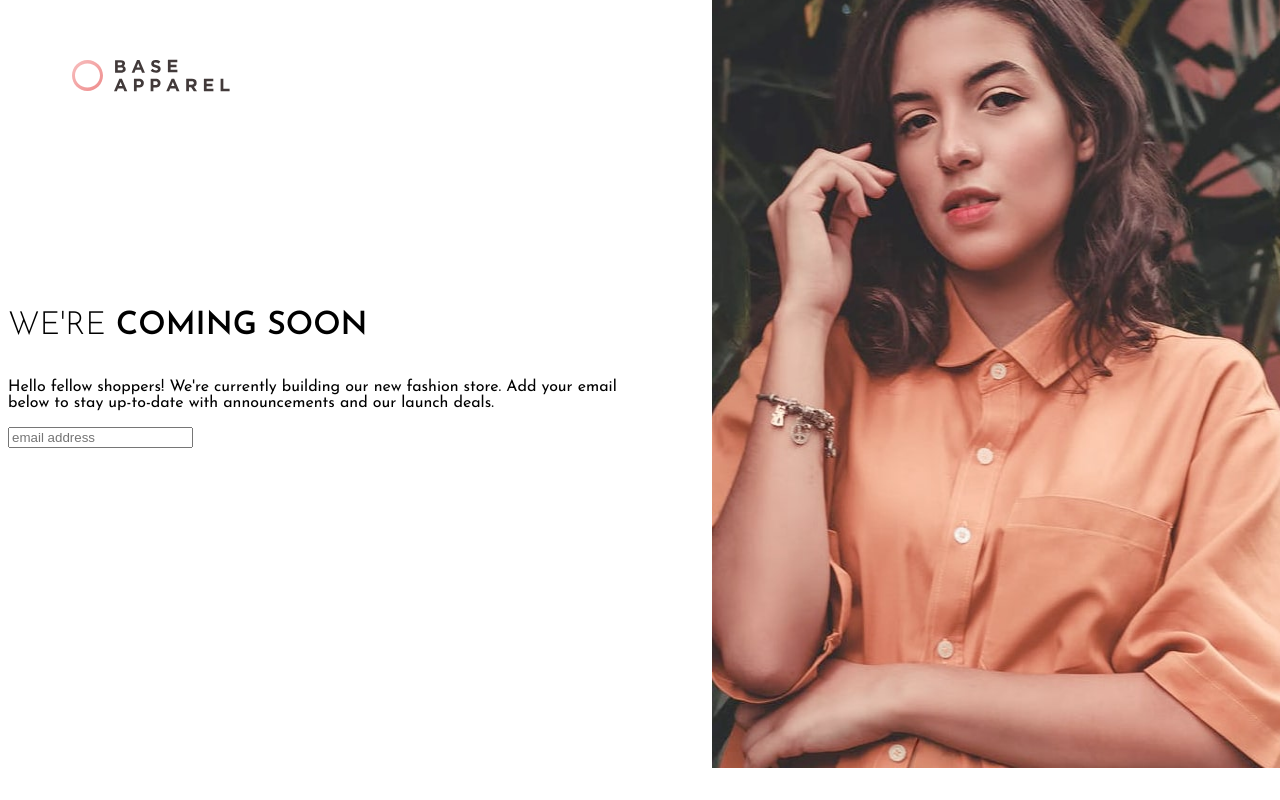
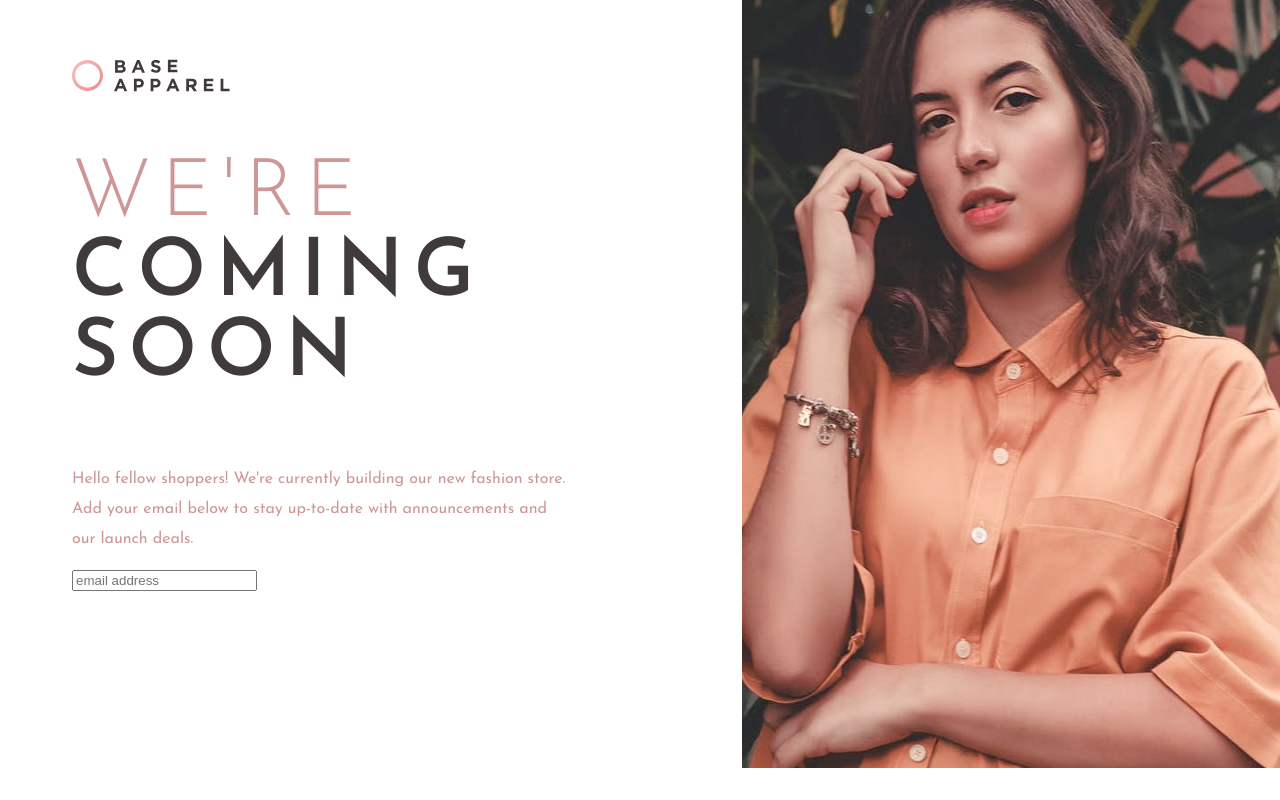
Before and after one commit to abdmud/base-apparel-coming-soon, a plain HTML site: page index.html in a window 1280 px wide. Drawn offline with Linux system fonts and the light colour scheme.

Commit message:
text css

```diff
--- a/index.html
+++ b/index.html
@@ -22,7 +22,8 @@
 
   <main class="main">
     <div class="left">
-      <h1 class="title"><span class="title-hl">WE'RE</span> COMING SOON</h1>
+      <h1 class="title"><span class="title-hl">WE'RE</span>
+        <br> COMING <br>SOON</h1>
 
       <p class="text">Hello fellow shoppers! We're currently building our new fashion store.
         Add your email below to stay up-to-date with announcements and our launch deals.</p>
--- a/styles.css
+++ b/styles.css
@@ -1,4 +1,12 @@
 @import url('https://fonts.googleapis.com/css2?family=Josefin+Sans:wght@300;400;600&display=swap');
+
+:root {
+    --desaturatedRed: hsl(0, 36%, 70%);
+    --softRed: hsl(0, 93%, 68%);
+    --darkGrayishRed: hsl(0, 6%, 24%);
+    --Gradient1: Linear, 135deg, from hsl(0, 0%, 100%), to hsl(0, 100%, 98%);
+    --Gradient2: Linear, 135deg, from hsl(0, 80%, 86%), to hsl(0, 74%, 74%);
+}
 
 html {
     padding: 0;
@@ -9,6 +17,7 @@ html {
 
 body {
     font-family: 'Josefin Sans', sans-serif;
+    font-size: 16px;
     height: auto;
     width: 100%;
     overflow: hidden;
@@ -21,16 +30,23 @@ body {
 }
 
 /* TITLE */
-.title h1 {
+.title  {
     font-weight: 600;
+    font-size: 80px;
+    letter-spacing: 10px;
+    color: var(--darkGrayishRed);
 }
 .title-hl {
     font-weight: 300;
+    color: var(--desaturatedRed);
 }
 
 /* PARAGRAPH */
 .text {
     font-weight: 400;
+    color: var(--desaturatedRed);
+    width: 500px;
+    line-height: 30px;
 }
 
 /* LAYOUT */
@@ -38,21 +54,21 @@ body {
     display: flex;
     justify-content: space-between;
     height: auto;
-    margin-top: -10%;
 }
 .left {
     display: flex;
     flex-direction: column;
     justify-content: center;
-    padding-left: 0%;
+    padding: 0 5% 0 5%;
     width: 50%;
+    height: 500px;
 }
 .right {
     background-image: url(./images/hero-desktop.jpg);
     background-size: 100% 100%;
     background-repeat: no-repeat;
     z-index: -1;
-    margin-top: 0;
+    margin-top: -10%;
     width: 45%;
     height: 800px;
 }
```
